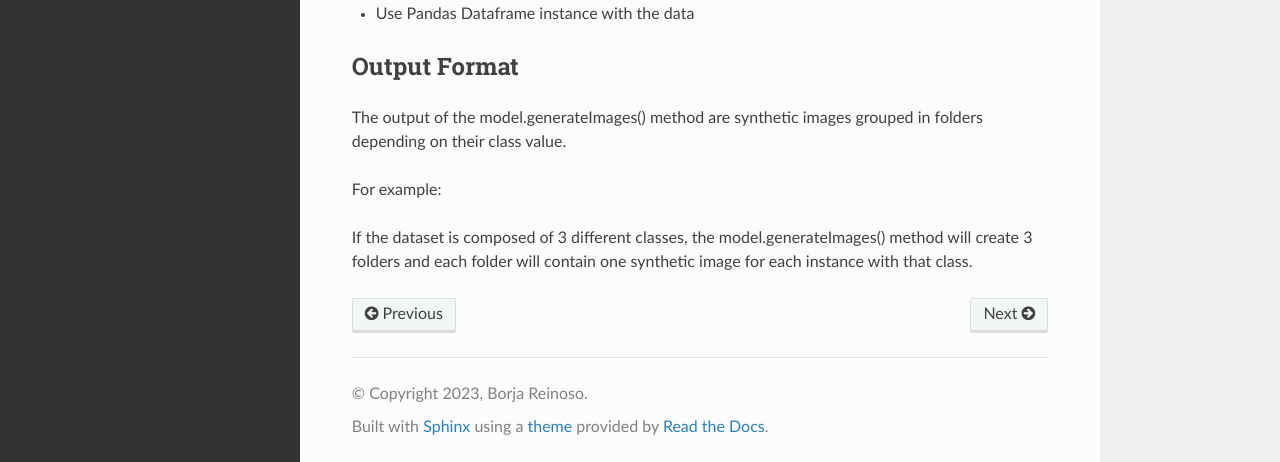
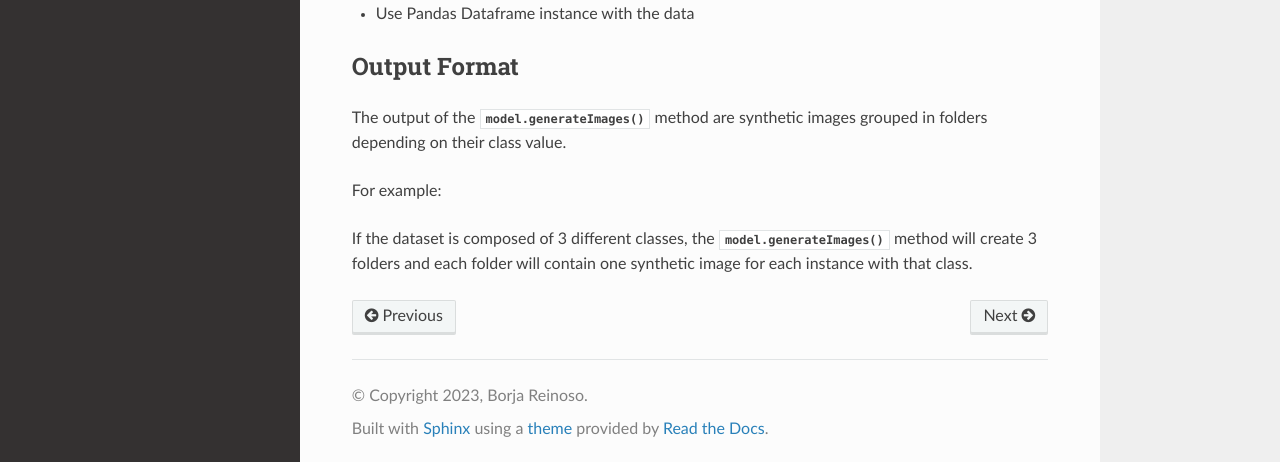
Before and after one commit to oeg-upm/TINTOlib-Documentation, a Sphinx documentation site: the page built from docs/source/installation.rst, in a window 1280 px wide and 1140 px high. Shown: the part 675-1137 px from the top of the window. Built offline with Sphinx 7.4.7 and the Read the Docs theme 2.0.0, drawn with Linux system fonts in a browser that asks for light colours; pages that are not in the unit, such as notebooks, are missing from menus; part of the change alters nothing that is shown.

```diff
--- a/docs/source/installation.rst
+++ b/docs/source/installation.rst
@@ -28,8 +28,8 @@ To import the Tabular Data there are 2 options:
 
 Output Format
 -------------
-The output of the model.generateImages() method are synthetic images grouped in folders depending on their class value.
+The output of the :py:func:`model.generateImages()` method are synthetic images grouped in folders depending on their class value.
 
 For example:
 
-If the dataset is composed of 3 different classes, the model.generateImages() method will create 3 folders and each folder will contain one synthetic image for each instance with that class.
+If the dataset is composed of 3 different classes, the :py:func:`model.generateImages()` method will create 3 folders and each folder will contain one synthetic image for each instance with that class.
```
